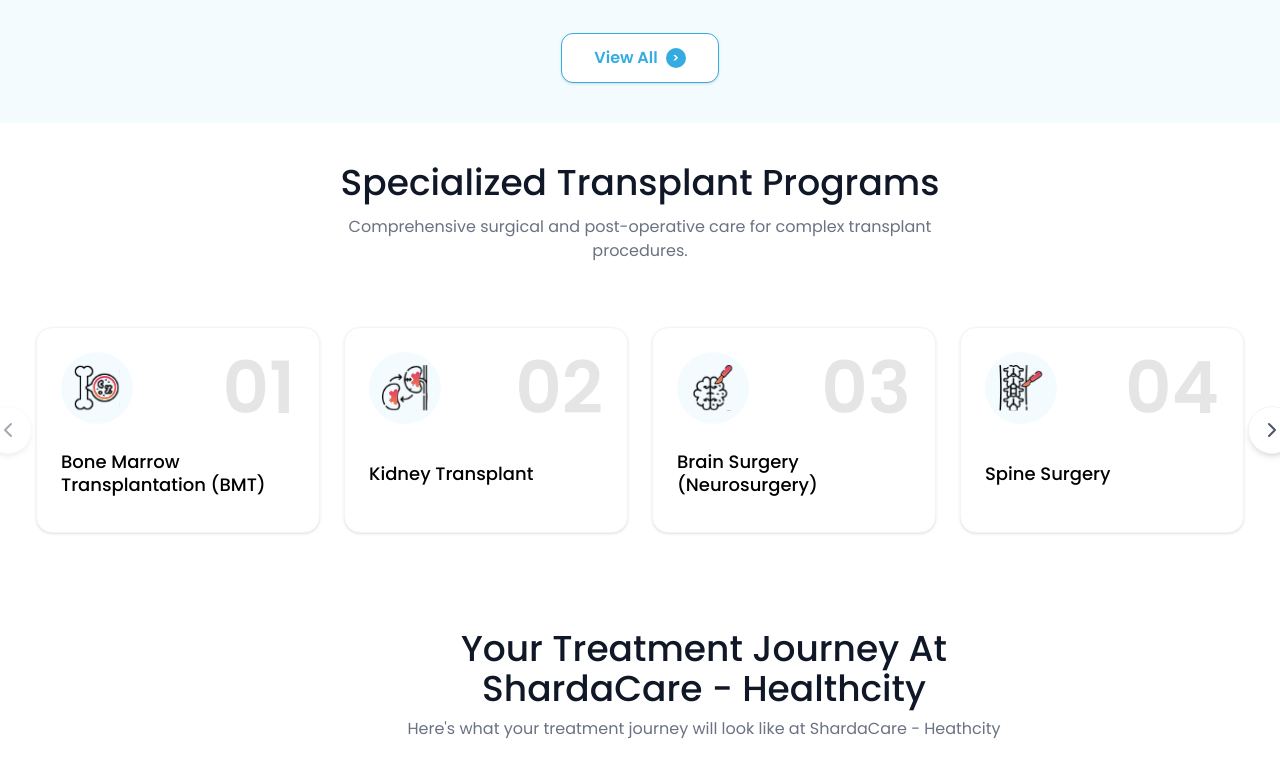
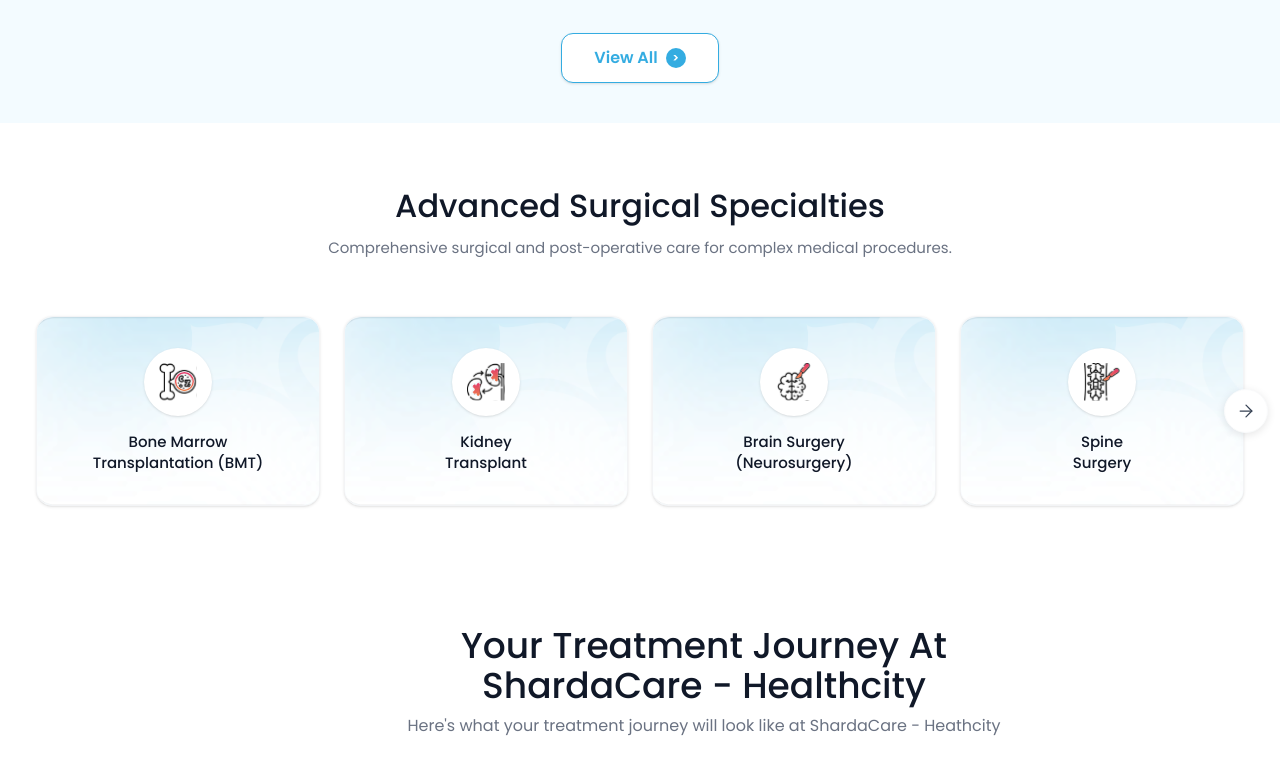
Before and after one commit to Divyansh-Bitstobug/sharda-care-international, a Next.js app: page / in a window 1280 px wide. Shown: the part 2400-3177 px from the top of the page. Built offline with nearby package versions, Linux system fonts and the light colour scheme.

Commit message:
changes from doc

```diff
--- a/src/app/international-patients-2/components/Specialized.tsx
+++ b/src/app/international-patients-2/components/Specialized.tsx
@@ -6,138 +6,109 @@ import { Swiper, SwiperSlide } from "swiper/react";
 import { Navigation } from "swiper/modules";
 import "swiper/css";
 import "swiper/css/navigation";
-import { ChevronLeft, ChevronRight } from "lucide-react";
+import { ArrowLeft, ArrowRight } from "lucide-react"; // Switched to Arrow for thinner style matching screenshot
 
 // --- Types & Data ---
 type Program = {
   id: string;
-  number: string;
   title: string;
-  description: string;
   icon: React.ReactNode;
 };
 
 const PROGRAMS: Program[] = [
   {
     id: "1",
-    number: "01",
-    title: "Bone Marrow Transplantation (BMT)",
-    description:
-      "Comprehensive care for complex hematological conditions and malignant blood disorders.",
-    icon: <Image src={"/svg/bone.svg"} alt="icon" width={46} height={46} />,
+    title: "Bone Marrow\nTransplantation (BMT)",
+    icon: <Image src={"/svg/bone.svg"} alt="icon" width={38} height={38} />,
   },
   {
     id: "2",
-    number: "02",
-    title: "Kidney Transplant",
-    description:
-      "Minimally invasive surgery ensuring faster patient recovery and clinical outcomes.",
-    icon: <Image src={"/svg/kidney.svg"} alt="icon" width={46} height={46} />,
+    title: "Kidney\nTransplant",
+    icon: <Image src={"/svg/kidney.svg"} alt="icon" width={38} height={38} />,
   },
   {
     id: "3",
-    number: "03",
-    title: "Brain Surgery (Neurosurgery)",
-    description:
-      "Precision neuro-navigation for complex tumors and vascular conditions.",
-    icon: <Image src={"/svg/brain.svg"} alt="icon" width={46} height={46} />,
+    title: "Brain Surgery\n(Neurosurgery)",
+    icon: <Image src={"/svg/brain.svg"} alt="icon" width={38} height={38} />,
   },
   {
     id: "4",
-    number: "04",
-    title: "Spine Surgery",
-    description:
-      "Minimally invasive techniques for spinal correction and long-term pain relief.",
-    icon: <Image src={"/svg/spine.svg"} alt="icon" width={46} height={46} />,
+    title: "Spine\nSurgery",
+    icon: <Image src={"/svg/spine.svg"} alt="icon" width={38} height={38} />,
   },
   {
     id: "5",
-    number: "05",
-    title: "Heart Valve Replacement Surgery",
-    description:
-      "Advanced surgical and catheter-based options for valvular restoration.",
-    icon: <Image src={"/svg/heart.svg"} alt="icon" width={46} height={46} />,
+    title: "Heart Valve\nReplacement",
+    icon: <Image src={"/svg/heart.svg"} alt="icon" width={38} height={38} />,
   },
   {
     id: "6",
-    number: "06",
-    title: "In Vitro Fertilization (IVF)",
-    description:
-      "Compassionate fertility care utilizing the latest embryology technology.",
-    icon: <Image src={"/svg/in.svg"} alt="icon" width={46} height={46} />,
+    title: "In Vitro\nFertilization (IVF)",
+    icon: <Image src={"/svg/in.svg"} alt="icon" width={38} height={38} />,
   },
   {
     id: "7",
-    number: "07",
-    title: "Transcatheter Aortic Valve Implantation (TAVI)",
-    description:
-      "Non-surgical valve replacement for high-risk cardiac patients.",
-    icon: (
-      <Image
-        src={"/svg/transcatheter.svg"}
-        alt="icon"
-        width={46}
-        height={46}
-      />
-    ),
-  },
-  {
-    id: "8",
-    number: "08",
-    title: "Robotic-Assisted Surgery",
-    description:
-      "Enhanced surgical precision with less pain and shorter hospital stays.",
-    icon: <Image src={"/svg/robotic.svg"} alt="icon" width={46} height={46} />,
+    title: "Robotic-Assisted\nSurgery",
+    icon: <Image src={"/svg/robotic.svg"} alt="icon" width={38} height={38} />,
   },
 ];
 
+// --- INTERNAL CARD COMPONENT ---
 const ProgramCard = ({ program }: { program: Program }) => (
-  // Changed `h-fit` to `h-full` right here so it stretches to the SwiperSlide's height
-  <div className="group relative flex h-full flex-col rounded-2xl border border-gray-100 bg-white p-6 shadow-sm transition-all duration-300 hover:shadow-md hover:border-blue-100">
-    <div className="mb-2 flex items-start justify-between">
-      <div className="flex h-18 w-18 items-center justify-center rounded-full bg-[#F3FBFF] group-hover:bg-blue-50 transition-colors">
+  <div className="group relative flex h-[190px] w-full cursor-pointer flex-col items-center justify-center overflow-hidden rounded-2xl border border-gray-100 bg-white p-4 shadow-sm transition-all duration-300 hover:border-blue-100 hover:shadow-md">
+
+    {/* Background Image Setup */}
+    <div
+      className="absolute inset-0 z-0 bg-cover bg-center bg-no-repeat transition-transform duration-500 group-hover:scale-105"
+      style={{
+        backgroundImage: "url('/specialities/specialities-card-bg.png')",
+        backgroundColor: "#F2F9FD", // Soft fallback color
+      }}
+    />
+
+    {/* Content Container */}
+    <div className="relative z-10 flex flex-col items-center">
+      {/* White Icon Circle */}
+      <div className="mb-4 flex h-[68px] w-[68px] items-center justify-center rounded-full bg-white shadow-sm transition-transform duration-300 group-hover:-translate-y-1">
         {program.icon}
       </div>
-      <span className="text-7xl font-semibold text-[#000000]/10 select-none">
-        {program.number}
-      </span>
+
+      {/* Title */}
+      <h3 className="whitespace-pre-line text-center text-[15px] font-medium text-gray-900 leading-snug">
+        {program.title}
+      </h3>
     </div>
-    <h3 className="text-lg font-medium text-black leading-tight min-h-[54px] pt-2 flex items-center flex-grow">
-      {program.title}
-    </h3>
-    {/* <div className="mb-4 h-px w-full bg-[#000000]/10"></div>
-    <p className="text-sm text-[#4B4B4B] leading-relaxed flex-grow">
-      {program.description}
-    </p> */}
   </div>
 );
 
-const SpecializedTransplantPrograms: React.FC = () => {
+const AdvancedSurgicalSpecialties: React.FC = () => {
   const [prevEl, setPrevEl] = useState<HTMLButtonElement | null>(null);
   const [nextEl, setNextEl] = useState<HTMLButtonElement | null>(null);
 
   return (
-    <section className="w-full py-10 bg-white">
+    <section className="w-full py-16 bg-white">
       <div className="mx-auto max-w-[1280px] px-4 sm:px-6 lg:px-8">
-        <div className="text-center mb-12">
-          <h2 className="text-3xl md:text-4xl font-medium text-gray-900 mb-3">
-            Specialized Transplant Programs
+
+        {/* Section Header */}
+        <div className="text-center mb-10">
+          <h2 className="text-3xl md:text-[32px] font-medium text-gray-900 mb-3">
+            Advanced Surgical Specialties
           </h2>
-          <p className="text-gray-500 max-w-2xl mx-auto">
-            Comprehensive surgical and post-operative care for complex
-            transplant procedures.
+          <p className="text-[15px] text-gray-500 max-w-2xl mx-auto">
+            Comprehensive surgical and post-operative care for complex medical procedures.
           </p>
         </div>
 
         <div className="relative group/slider">
-          {/* Swiper */}
+
+          {/* Swiper Configuration */}
           <Swiper
             modules={[Navigation]}
             navigation={{ prevEl, nextEl }}
-            spaceBetween={24}
-            slidesPerView={1}
+            spaceBetween={20}
+            slidesPerView={1.2}
             breakpoints={{
-              640: { slidesPerView: 2, spaceBetween: 24 },
+              640: { slidesPerView: 2.2, spaceBetween: 20 },
               1024: { slidesPerView: 4, spaceBetween: 24 },
             }}
             className="!py-4 !px-1"
@@ -151,34 +122,35 @@ const SpecializedTransplantPrograms: React.FC = () => {
 
           {/* --- NAVIGATION ARROWS --- */}
 
-          {/* 1. Desktop: Absolute positioning (Left/Right) */}
+          {/* Desktop Left Arrow */}
           <button
             ref={(node) => setPrevEl(node)}
-            className="hidden md:flex absolute -left-4 lg:-left-12 top-1/2 z-10 h-12 w-12 -translate-y-1/2 items-center justify-center rounded-full bg-white text-gray-600 shadow-md border border-gray-100 hover:text-blue-500 transition-colors disabled:opacity-50 disabled:cursor-not-allowed"
+            className="hidden md:flex absolute -left-5 top-1/2 z-20 h-11 w-11 -translate-y-1/2 items-center justify-center rounded-full bg-white text-gray-700 shadow-[0_2px_8px_rgba(0,0,0,0.1)] border border-gray-50 hover:text-blue-500 transition-colors disabled:opacity-0 disabled:cursor-not-allowed"
           >
-            <ChevronLeft className="w-6 h-6" />
+            <ArrowLeft size={20} strokeWidth={1.5} />
           </button>
 
+          {/* Desktop Right Arrow */}
           <button
             ref={(node) => setNextEl(node)}
-            className="hidden md:flex absolute -right-4 lg:-right-12 top-1/2 z-10 h-12 w-12 -translate-y-1/2 items-center justify-center rounded-full bg-white text-gray-600 shadow-md border border-gray-100 hover:text-blue-500 transition-colors disabled:opacity-50 disabled:cursor-not-allowed"
+            className="hidden md:flex absolute -right-5 top-1/2 z-20 h-11 w-11 -translate-y-1/2 items-center justify-center rounded-full bg-white text-gray-700 shadow-[0_2px_8px_rgba(0,0,0,0.1)] border border-gray-50 hover:text-blue-500 transition-colors disabled:opacity-0 disabled:cursor-not-allowed"
           >
-            <ChevronRight className="w-6 h-6" />
+            <ArrowRight size={20} strokeWidth={1.5} />
           </button>
 
-          {/* 2. Mobile: Flex container at bottom */}
+          {/* Mobile Arrows (Bottom Center) */}
           <div className="mt-6 flex items-center justify-center gap-4 md:hidden">
             <button
               onClick={() => prevEl?.click()}
               className="flex h-10 w-10 items-center justify-center rounded-full bg-white border border-gray-200 shadow-sm text-gray-600 hover:bg-gray-50 active:scale-95 transition-transform"
             >
-              <ChevronLeft className="w-5 h-5" />
+              <ArrowLeft size={18} strokeWidth={1.5} />
             </button>
             <button
               onClick={() => nextEl?.click()}
               className="flex h-10 w-10 items-center justify-center rounded-full bg-[#34ACE1] border border-[#34ACE1] shadow-sm text-white hover:bg-blue-500 active:scale-95 transition-transform"
             >
-              <ChevronRight className="w-5 h-5" />
+              <ArrowRight size={18} strokeWidth={1.5} />
             </button>
           </div>
 
@@ -188,4 +160,4 @@ const SpecializedTransplantPrograms: React.FC = () => {
   );
 };
 
-export default SpecializedTransplantPrograms;
+export default AdvancedSurgicalSpecialties;
--- a/src/app/international-patients-2/components/Treatment.tsx
+++ b/src/app/international-patients-2/components/Treatment.tsx
@@ -77,7 +77,7 @@ const STEPS: Step[] = [
     title: "Return Travel Support after",
     subtitle: "Completion of Treatment",
     description:
-      "CompleteDocumnetation support , Airport drop and assistance until your safe departure.",
+      "Complete documnetation support , Airport drop and assistance until your safe departure.",
     icon: "/home/return.svg",
   },
   {
```
Also changed, not shown: src/app/international-patients-2/components/Awards.tsx (+6 -6 lines), src/app/international-patients-2/components/Experts.tsx (+43 -15 lines), src/app/international-patients-2/components/Infrastructure.tsx (+23 -23 lines), public/specialities/specialities-card-bg.png (added), 1 other file (tests, documents, lock files or other folders).
